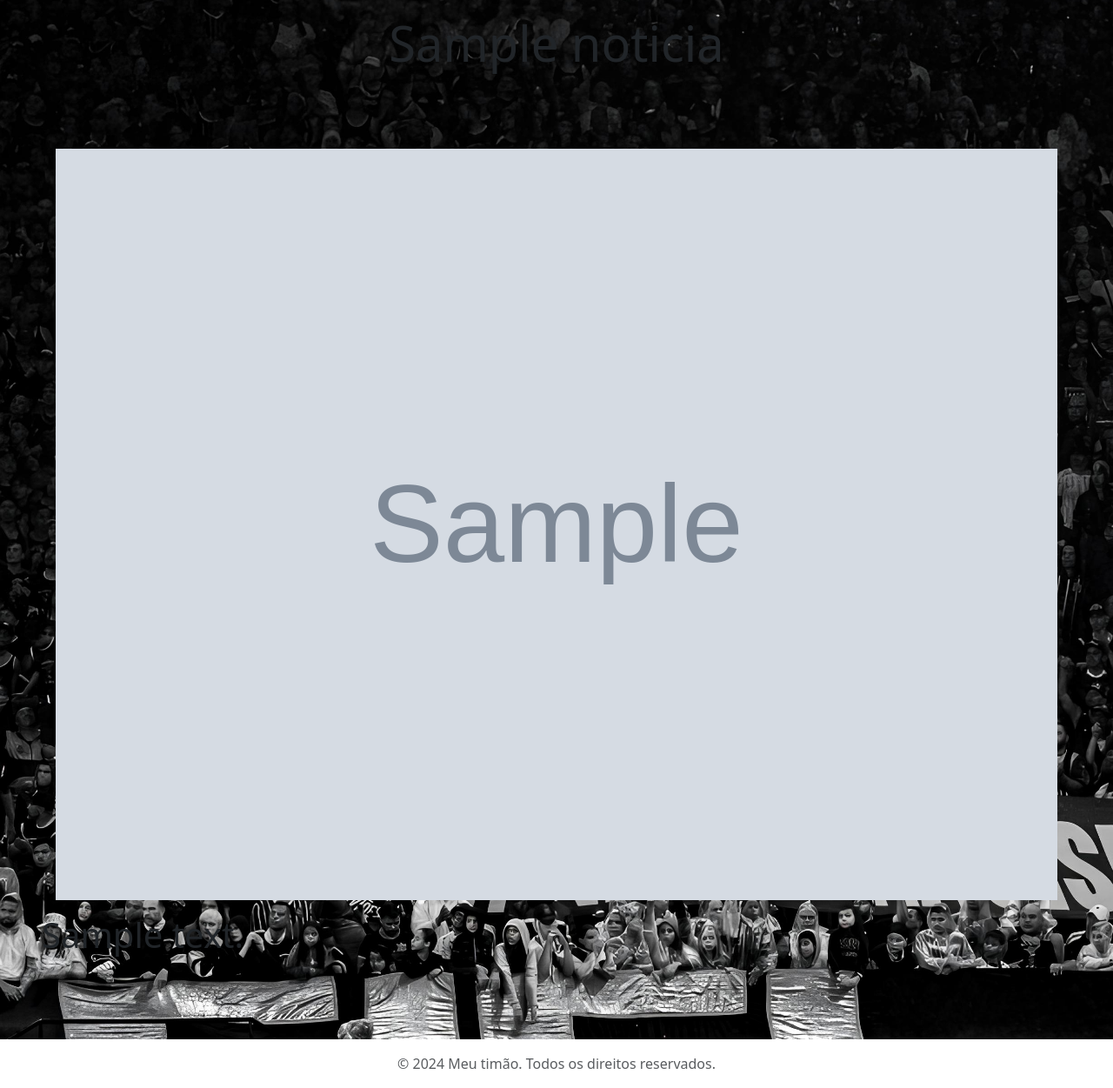
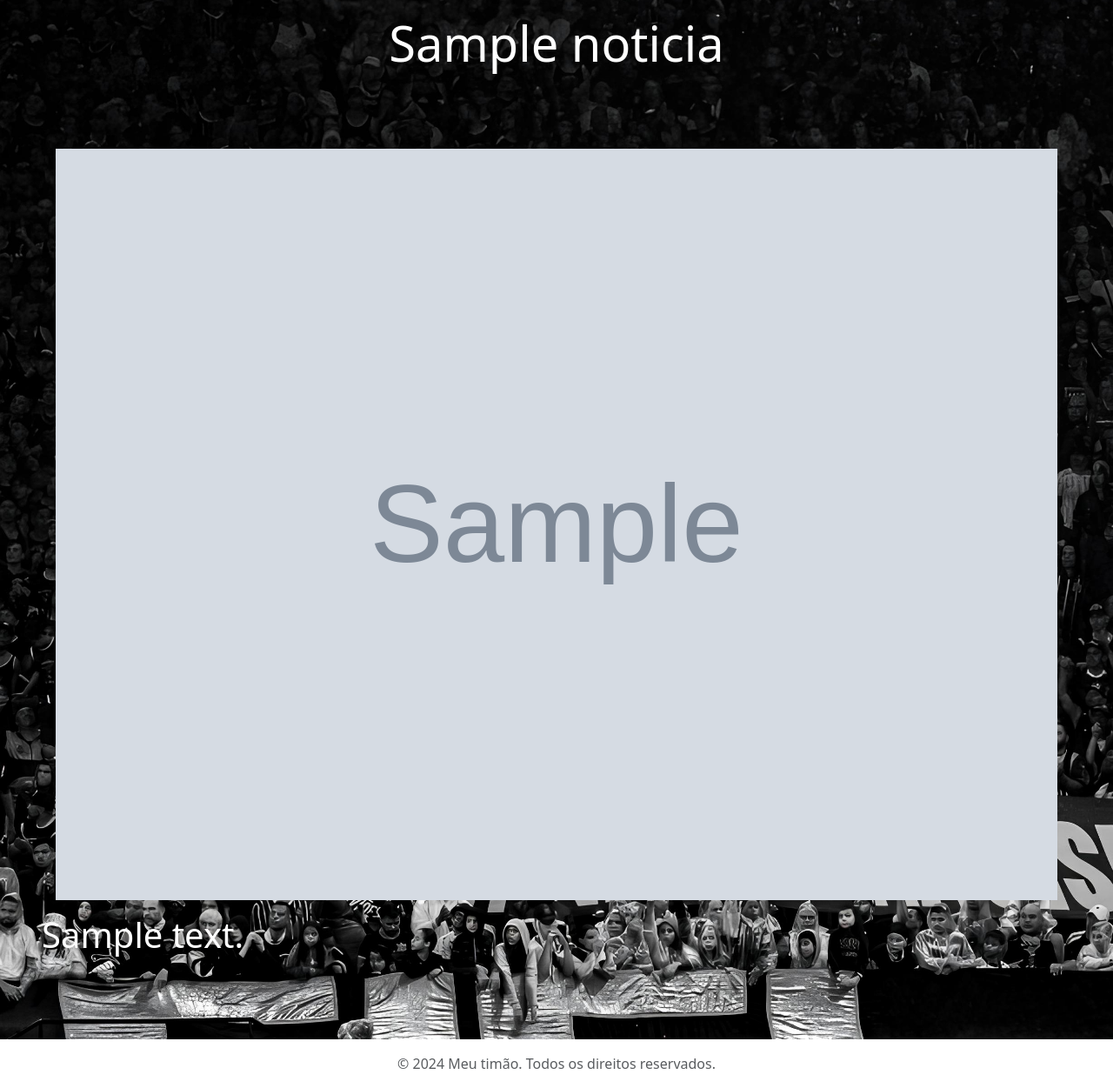
Before and after one commit to FaelSantoss/challenge2_classPW, a Flask app: template src/ui/templates/noticia.html in a window 1280 px wide. Shown: the part 56-1307 px from the top of the page at 87% size. Run offline with Flask 3, Linux system fonts and the light colour scheme; the template is opened without the code that fills it: most values are stand-ins (such as "Sample title", 1, 10 or a date in 2020); grey boxes marked "Sample" are stand-in pictures.

Commit message:
updates in pages noticia e in card

```diff
--- a/src/ui/templates/noticia.html
+++ b/src/ui/templates/noticia.html
@@ -4,11 +4,11 @@
 <body>
     {% block body%}
     <div class="p-3">
-        <h1 class="display-4 text-center">{{noticia.title}}</h1>
+        <h1 class="display-4 text-center text-white">{{noticia.title}}</h1>
     </div>
     <div class="p-5">
         <img src="{{ url_for('static', filename='uploads/' + noticia.img) }}" class="d-block w-100 p-3" alt="">
-        <h2 class="display-6">{{noticia.content}}</h2>
+        <h2 class="display-6 text-white">{{noticia.content}}</h2>
     </div>
     {% endblock %}
 </body>
--- a/src/ui/templates/noticia_cards/index.html
+++ b/src/ui/templates/noticia_cards/index.html
@@ -9,7 +9,7 @@
 
 {% if noticias | length > 0 %}
 
-<div class="card-container">
+<div class="card-container d-flex flex-wrap">
   {% for noticia in noticias|reverse %}
   {% include "noticia_cards/card.html" %}
   {% endfor %}
```
